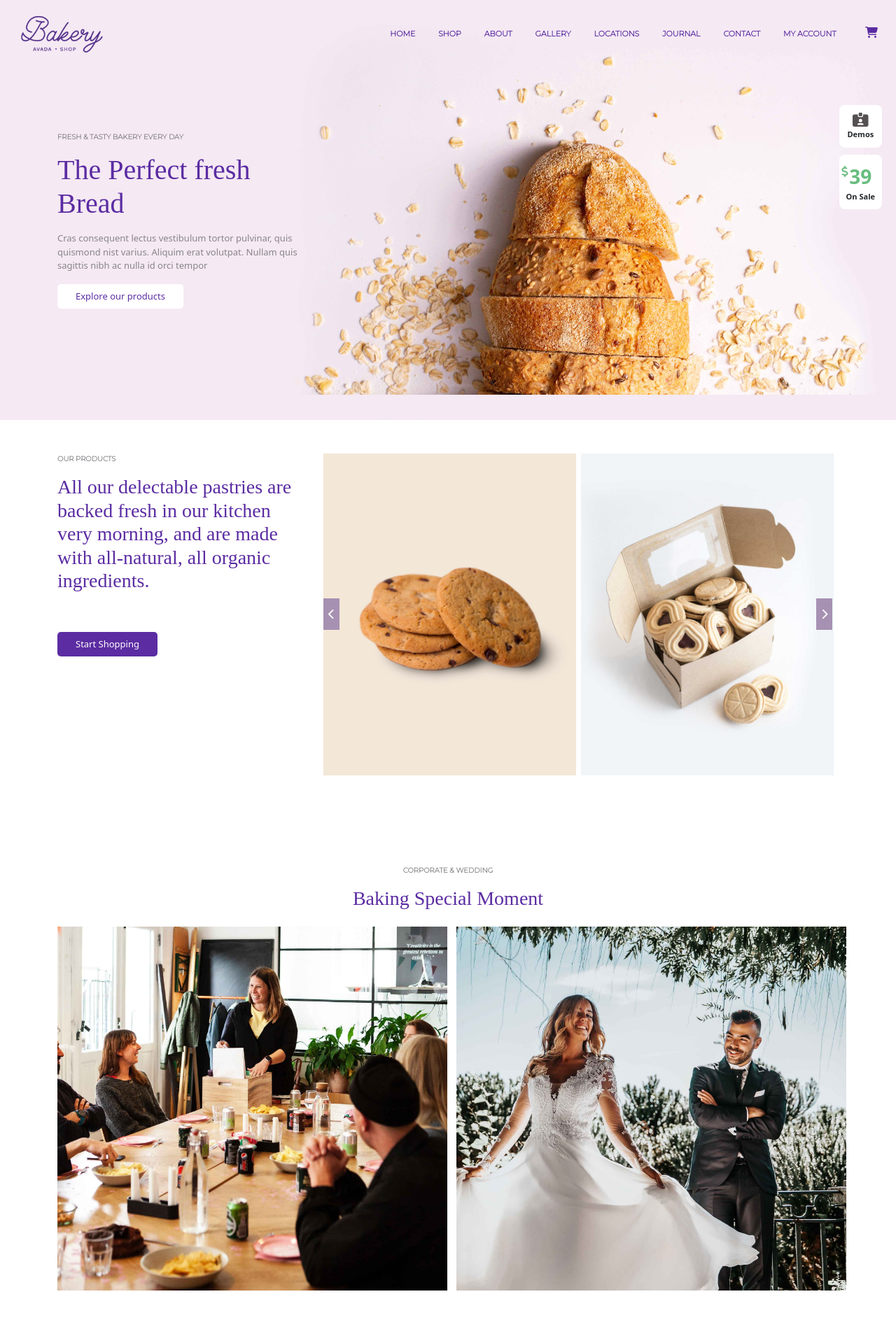
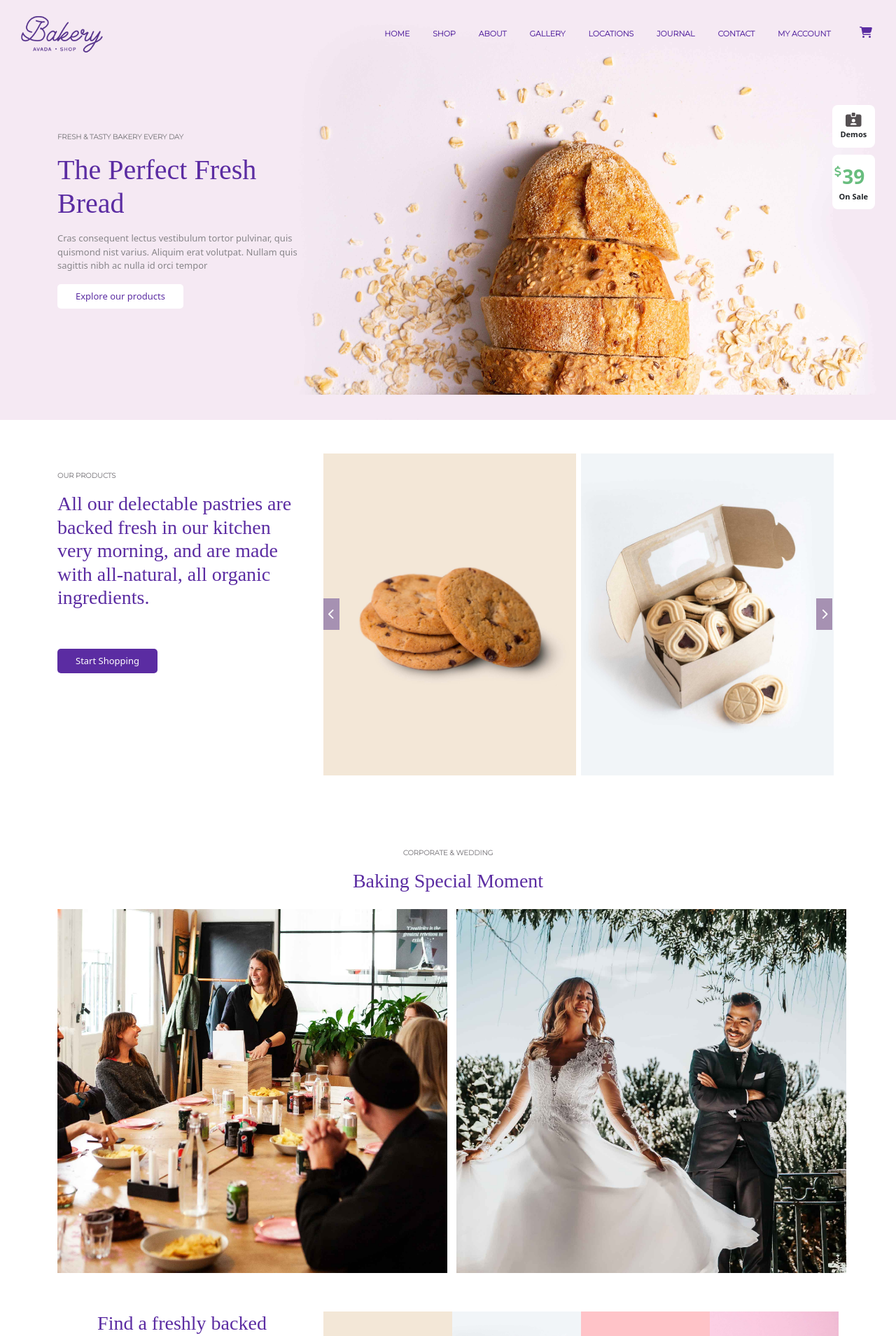
Before and after one commit to Mahdavi3649/proj-html-vuejs, a Vue app: page / in a window 1280 px wide. Shown: the top 1909 px of the page at 70% size. Built offline with nearby package versions, Linux system fonts and the light colour scheme; a web font is replaced by a local one.

Commit message:
ottimizzato il codice

```diff
--- a/src/assets/scss/style.scss
+++ b/src/assets/scss/style.scss
@@ -51,7 +51,7 @@
   }
 
   .mt-64 {
-    margin-top: 5rem;
+    margin-top: 55px;
   }
 
   .col-6 {
--- a/src/components/FooterComponent.vue
+++ b/src/components/FooterComponent.vue
@@ -43,7 +43,7 @@
             Rights reserved | Powered by WordPress
           </p>
         </div>
-        <div class="col-4 d-flex justify-content-end">
+        <div class="col-4 d-flex justify-content-end align-items-center mq-5">
           <font-awesome-icon
             icon="fa-brands fa-instagram"
             class="social-icon"
@@ -120,6 +120,10 @@ footer {
     font-family: "Source Serif Pro", serif;
   }
 
+  .mq-5 {
+    padding: 0 !important;
+  }
+
   img {
     height: 60px;
   }
@@ -149,8 +153,15 @@ footer {
     margin-top: 7rem;
   }
   .social-icon {
-    padding-left: 1.5rem;
+    margin-left: 1.5rem;
     color: #5b2ca2;
+
+    &:hover {
+      background-color: #bda2fc;
+      border-radius: 6px;
+      padding: 5px;
+      transition: all 0.7s ease;
+    }
   }
 
   .order-number {
--- a/src/components/HeaderComponent.vue
+++ b/src/components/HeaderComponent.vue
@@ -11,7 +11,7 @@
         <font-awesome-icon
           icon="fa-solid fa-cart-shopping"
           style="color: #5b2ca2"
-          class="ps-4"
+          class="ps-4 pe-2"
         />
       </div>
     </div>
@@ -19,7 +19,7 @@
       <div class="row">
         <div class="col-4">
           <p class="freshtext mb-3">Fresh & tasty bakery every day</p>
-          <h1>The Perfect fresh Bread</h1>
+          <h1>The Perfect Fresh Bread</h1>
           <p class="caption">
             Cras consequent lectus vestibulum tortor pulvinar, quis quismond
             nist varius. Aliquim erat volutpat. Nullam quis sagittis nibh ac
@@ -103,7 +103,6 @@ header {
   height: 600px;
   background-image: url("@/assets/img/hero-header-bakery.jpg");
   background-size: contain;
-  position: relative;
 
   .site-header {
     padding: 1rem 1.6rem;
@@ -140,7 +139,7 @@ header {
 
   .icon-hero {
     position: absolute;
-    right: 20px;
+    right: 30px;
     top: 150px;
     text-align: center;
 
--- a/src/components/MainComponent.vue
+++ b/src/components/MainComponent.vue
@@ -3,7 +3,7 @@
     <div class="container">
       <section class="first-section">
         <div class="row">
-          <div class="col-4">
+          <div class="col-4 mt-4">
             <p class="freshtext mb-3">our products</p>
             <h3>
               All our delectable pastries are backed fresh in our kitchen very
@@ -504,14 +504,14 @@ main {
 
     .desc-2 {
       position: absolute;
-      bottom: 3px;
+      bottom: 6px;
       left: 55px;
-      width: 55%;
+      width: 38%;
       padding-bottom: 16px;
     }
 
     .bg-pearl {
-      background-color: #e9dedc;
+      background-color: #f3eef3;
       max-width: 100%;
       height: 100%;
     }
@@ -551,7 +551,8 @@ main {
 
   .social {
     .bg-color {
-      background-color: #e9dedc;
+      background-color: #f7f0f2;
+      margin: 0px 7px;
     }
     .img-wrapper {
       overflow: hidden;
@@ -570,7 +571,7 @@ main {
   }
   .call-to-action {
     img {
-      width: 1140px;
+      width: 1118px;
       height: 400px;
       object-fit: cover;
     }
```
